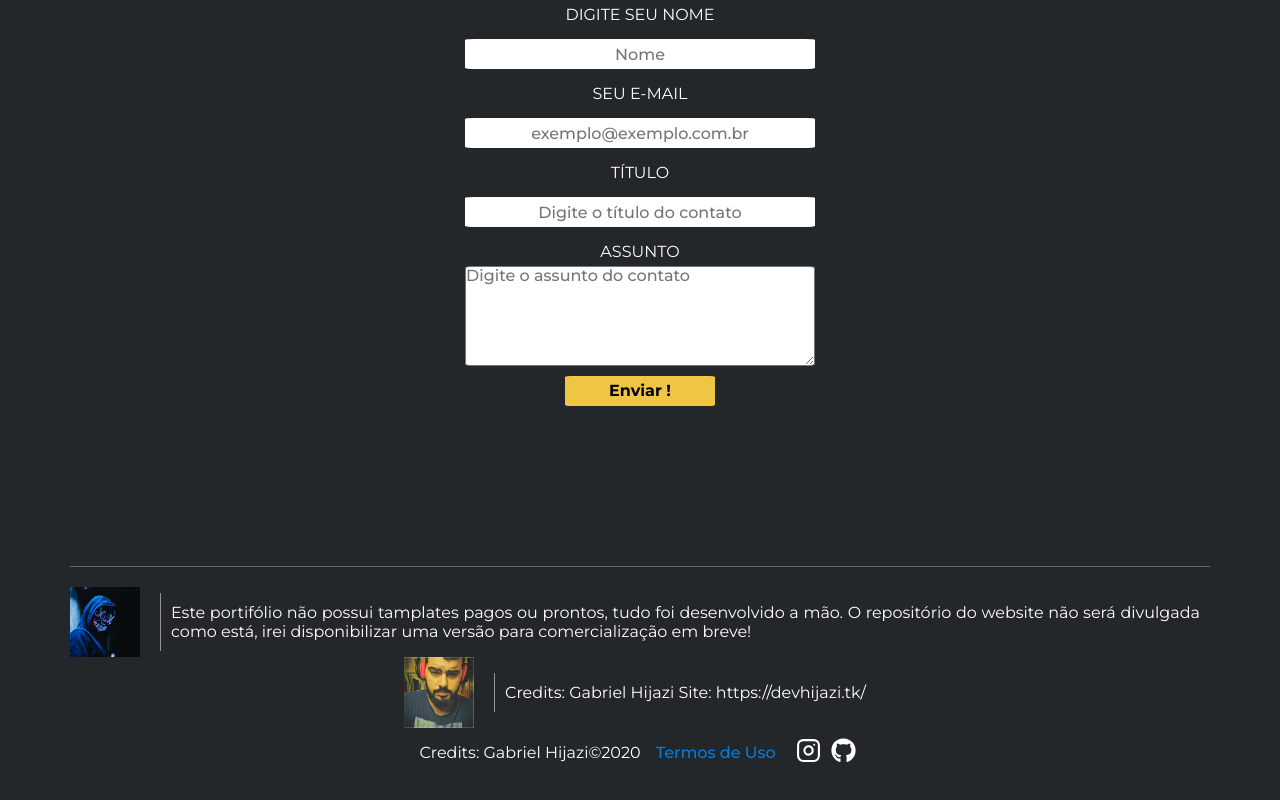
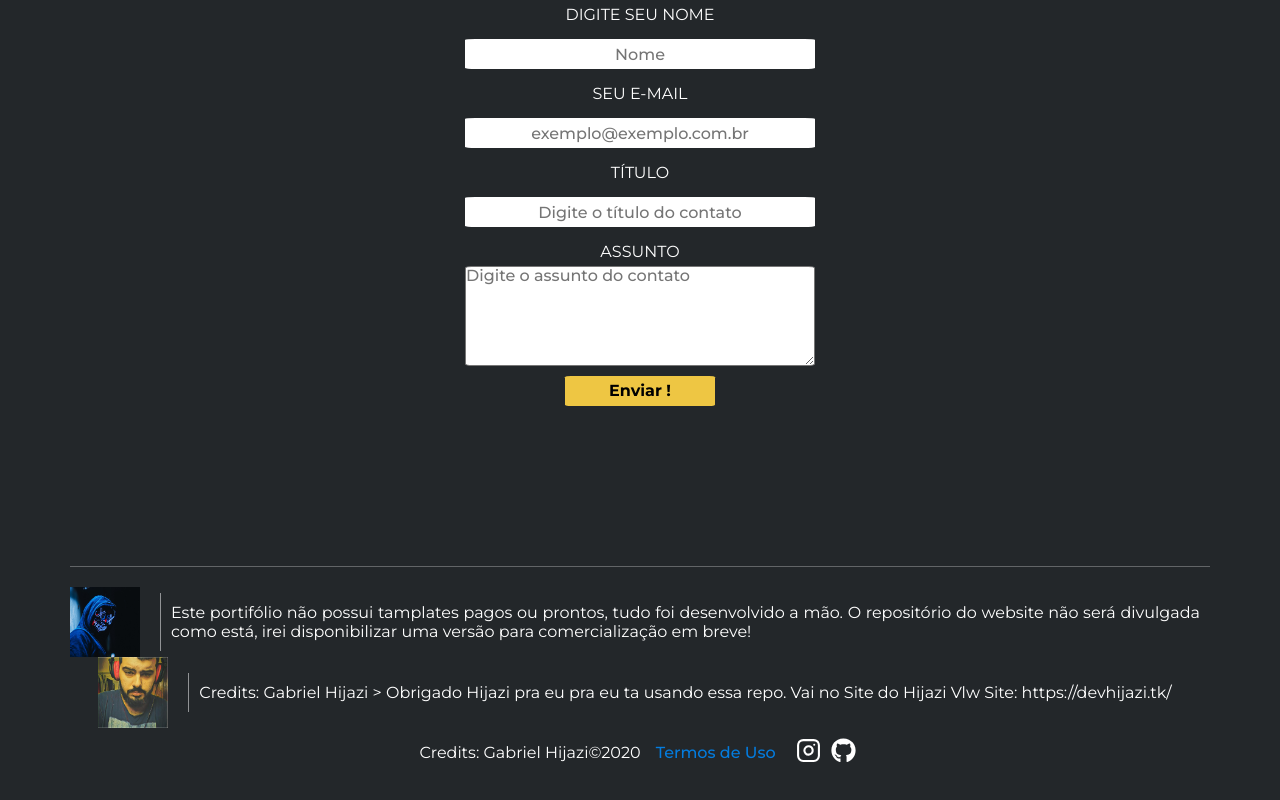
Before and after one commit to DevAlisson/portifolio_nextjs, a Next.js app: page / in a window 1280 px wide. Shown: the part 2307-3107 px from the top of the page. Built offline with nearby package versions, Linux system fonts and the light colour scheme.

Commit message:
Update index.js

```diff
--- a/src/components/Footer/index.js
+++ b/src/components/Footer/index.js
@@ -26,7 +26,7 @@ const FooterComponent = () => (
     <Content>
    <img src="/static/tests/Hijazi.png" alt="Gabriel Hijazi" />
    <p>
-      Credits: Gabriel Hijazi
+      Credits: Gabriel Hijazi > Obrigado Hijazi pra eu pra eu ta usando essa repo. Vai no Site do Hijazi Vlw
       Site: https://devhijazi.tk/
       </p>
     </Content>
```
